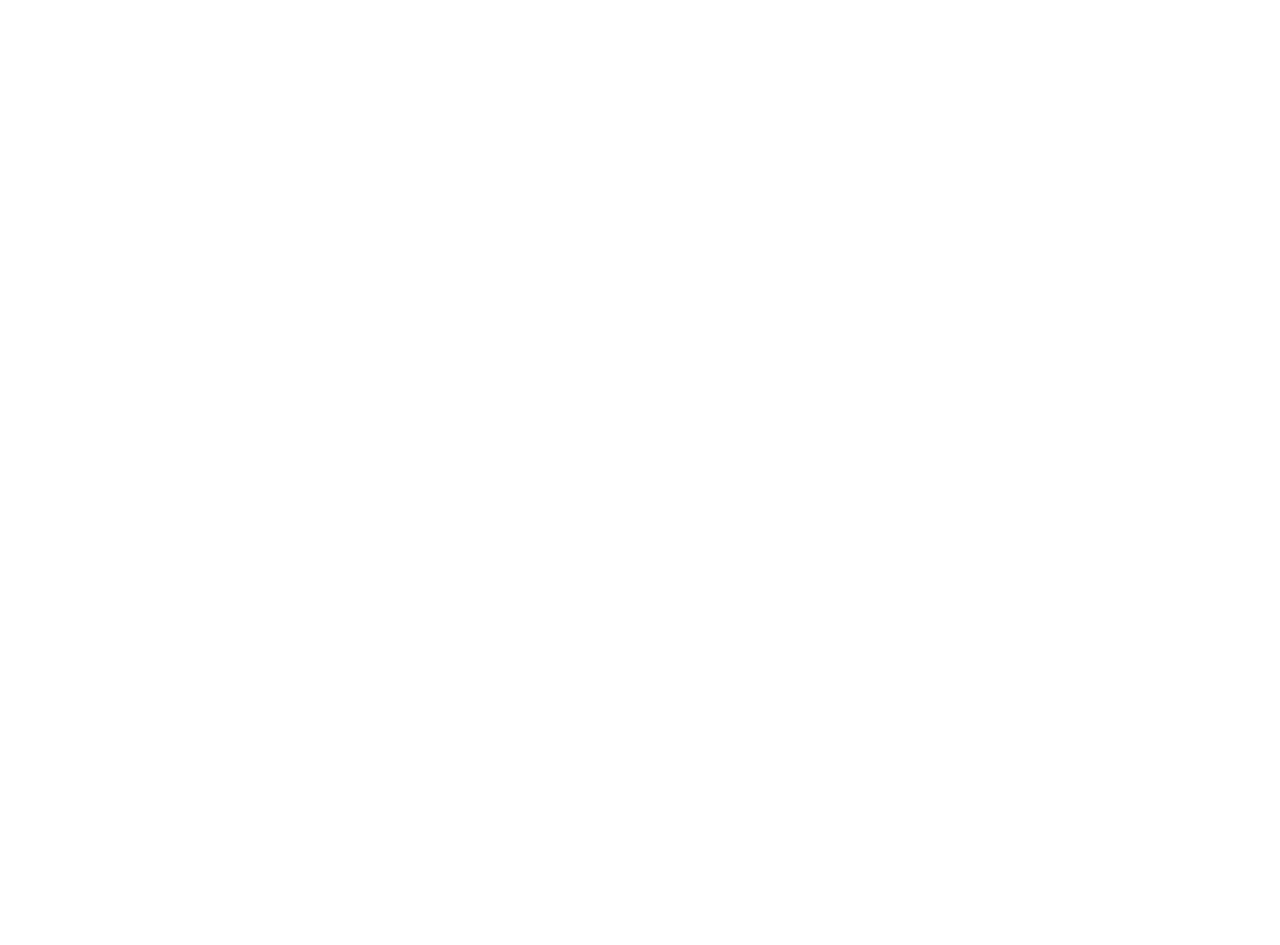
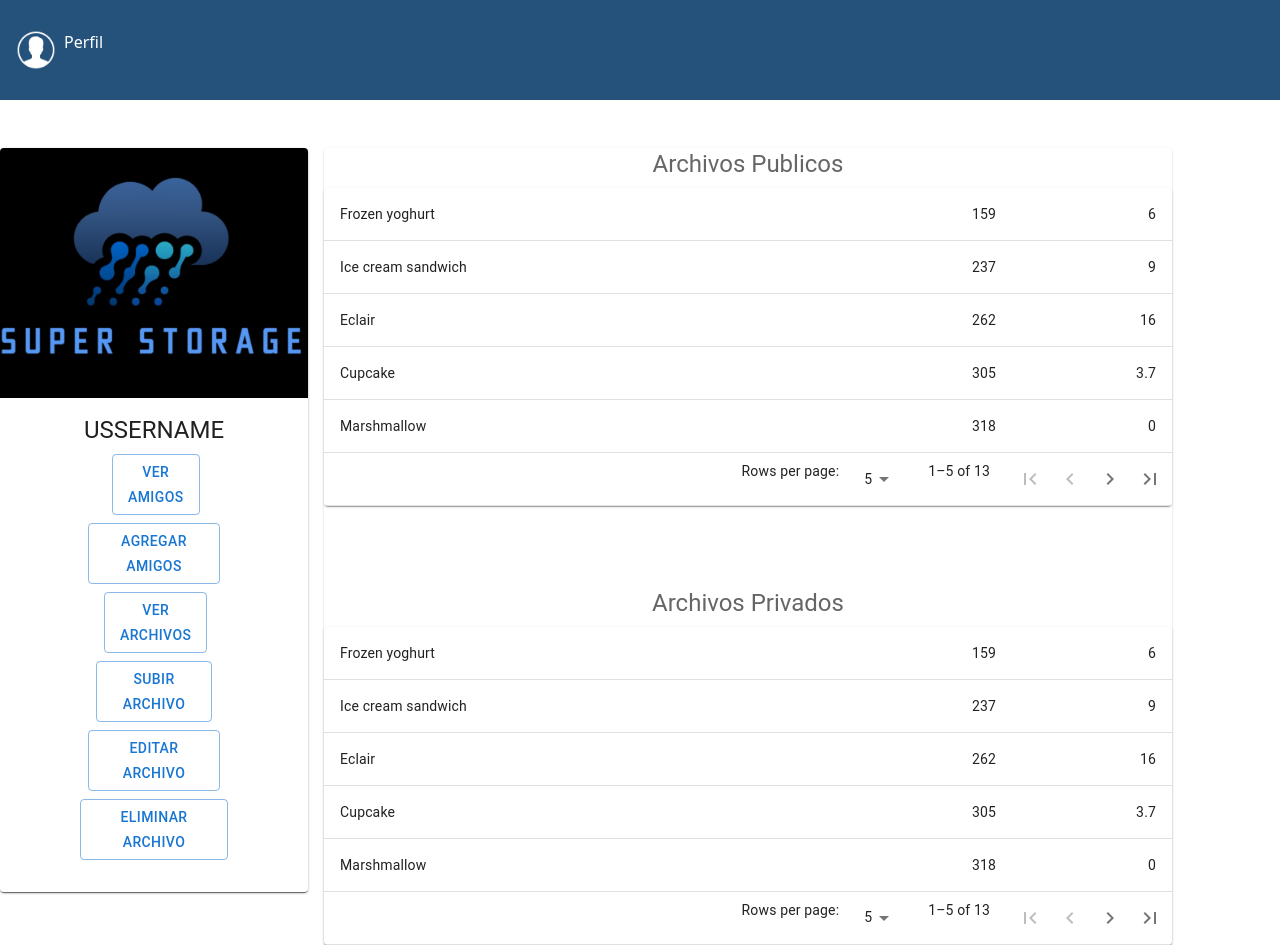
Before and after one commit to edpo1998/front-semi1-p1, a React (Vite) app: page /dashboard in a window 1280 px wide. Before the commit this address had no page. Before the commit the page ends 800 px from the top, so only its background shows below. Built offline with nearby package versions, Linux system fonts and the light colour scheme; a web font is replaced by a local one.

Commit message:
Se creo dashboard usuario

```diff
--- /dev/null
+++ b/src/components/menu.jsx
@@ -0,0 +1,62 @@
+import * as React from 'react';
+import Card from '@mui/material/Card';
+import CardActions from '@mui/material/CardActions';
+import CardContent from '@mui/material/CardContent';
+import CardMedia from '@mui/material/CardMedia';
+import Button from '@mui/material/Button';
+import Typography from '@mui/material/Typography';
+import Box from '@mui/material/Box';
+
+
+export default function MenuUsuario(){
+    return(
+        <Card sx={{ maxWidth: 350, maxHeight: 750}}>
+            <CardMedia
+                component="img"
+                alt="super storage"
+                height="250"
+                image="/src/public/assets/images/logo_storage.jpeg"
+            />
+            <CardContent>
+                <Typography gutterBottom variant="h5" component="div" align='center'>
+                    USSERNAME
+                </Typography>
+                <Box sx={{ marginX: 12, marginY: 0 }}>
+                    <Button variant="outlined" size="medium" align='center'>
+                        Ver Amigos
+                    </Button>
+                </Box>
+
+                <Box sx={{ marginX: 9, marginY: 1 }}>
+                    <Button variant="outlined" size="medium" align='center'>
+                        Agregar Amigos
+                    </Button>
+                </Box>
+
+                <Box sx={{ marginX: 11, marginY: 1 }}>
+                    <Button variant="outlined" size="medium" align='center'>
+                        Ver Archivos
+                    </Button>
+                </Box>
+
+                <Box sx={{ marginX: 10, marginY: 1 }}>
+                    <Button variant="outlined" size="medium" align='center'>
+                        Subir Archivo
+                    </Button>
+                </Box>
+
+                <Box sx={{ marginX: 9, marginY: 1 }}>
+                    <Button variant="outlined" size="medium" align='center'>
+                        Editar Archivo
+                    </Button>
+                </Box>
+
+                <Box sx={{ marginX: 8, marginY: 1 }}>
+                    <Button variant="outlined" size="medium" align='center'>
+                        Eliminar Archivo
+                    </Button>
+                </Box>
+            </CardContent>
+        </Card>
+    );
+}
--- /dev/null
+++ b/src/components/tabla.jsx
@@ -0,0 +1,167 @@
+import * as React from 'react';
+import PropTypes from 'prop-types';
+import { useTheme } from '@mui/material/styles';
+import Box from '@mui/material/Box';
+import Table from '@mui/material/Table';
+import TableBody from '@mui/material/TableBody';
+import TableCell from '@mui/material/TableCell';
+import TableContainer from '@mui/material/TableContainer';
+import TableFooter from '@mui/material/TableFooter';
+import TablePagination from '@mui/material/TablePagination';
+import TableRow from '@mui/material/TableRow';
+import Paper from '@mui/material/Paper';
+import IconButton from '@mui/material/IconButton';
+import FirstPageIcon from '@mui/icons-material/FirstPage';
+import KeyboardArrowLeft from '@mui/icons-material/KeyboardArrowLeft';
+import KeyboardArrowRight from '@mui/icons-material/KeyboardArrowRight';
+import LastPageIcon from '@mui/icons-material/LastPage';
+
+function TablePaginationActions(props) {
+  const theme = useTheme();
+  const { count, page, rowsPerPage, onPageChange } = props;
+
+  const handleFirstPageButtonClick = (event) => {
+    onPageChange(event, 0);
+  };
+
+  const handleBackButtonClick = (event) => {
+    onPageChange(event, page - 1);
+  };
+
+  const handleNextButtonClick = (event) => {
+    onPageChange(event, page + 1);
+  };
+
+  const handleLastPageButtonClick = (event) => {
+    onPageChange(event, Math.max(0, Math.ceil(count / rowsPerPage) - 1));
+  };
+
+  return (
+    <Box sx={{ flexShrink: 0, ml: 2.5 }}>
+      <IconButton
+        onClick={handleFirstPageButtonClick}
+        disabled={page === 0}
+        aria-label="first page"
+      >
+        {theme.direction === 'rtl' ? <LastPageIcon /> : <FirstPageIcon />}
+      </IconButton>
+      <IconButton
+        onClick={handleBackButtonClick}
+        disabled={page === 0}
+        aria-label="previous page"
+      >
+        {theme.direction === 'rtl' ? <KeyboardArrowRight /> : <KeyboardArrowLeft />}
+      </IconButton>
+      <IconButton
+        onClick={handleNextButtonClick}
+        disabled={page >= Math.ceil(count / rowsPerPage) - 1}
+        aria-label="next page"
+      >
+        {theme.direction === 'rtl' ? <KeyboardArrowLeft /> : <KeyboardArrowRight />}
+      </IconButton>
+      <IconButton
+        onClick={handleLastPageButtonClick}
+        disabled={page >= Math.ceil(count / rowsPerPage) - 1}
+        aria-label="last page"
+      >
+        {theme.direction === 'rtl' ? <FirstPageIcon /> : <LastPageIcon />}
+      </IconButton>
+    </Box>
+  );
+}
+
+TablePaginationActions.propTypes = {
+  count: PropTypes.number.isRequired,
+  onPageChange: PropTypes.func.isRequired,
+  page: PropTypes.number.isRequired,
+  rowsPerPage: PropTypes.number.isRequired,
+};
+
+function createData(name, calories, fat) {
+  return { name, calories, fat };
+}
+
+const rows = [
+  createData('Cupcake', 305, 3.7),
+  createData('Donut', 452, 25.0),
+  createData('Eclair', 262, 16.0),
+  createData('Frozen yoghurt', 159, 6.0),
+  createData('Gingerbread', 356, 16.0),
+  createData('Honeycomb', 408, 3.2),
+  createData('Ice cream sandwich', 237, 9.0),
+  createData('Jelly Bean', 375, 0.0),
+  createData('KitKat', 518, 26.0),
+  createData('Lollipop', 392, 0.2),
+  createData('Marshmallow', 318, 0),
+  createData('Nougat', 360, 19.0),
+  createData('Oreo', 437, 18.0),
+].sort((a, b) => (a.calories < b.calories ? -1 : 1));
+
+export default function TablaArchivo() {
+  const [page, setPage] = React.useState(0);
+  const [rowsPerPage, setRowsPerPage] = React.useState(5);
+
+  // Avoid a layout jump when reaching the last page with empty rows.
+  const emptyRows =
+    page > 0 ? Math.max(0, (1 + page) * rowsPerPage - rows.length) : 0;
+
+  const handleChangePage = (event, newPage) => {
+    setPage(newPage);
+  };
+
+  const handleChangeRowsPerPage = (event) => {
+    setRowsPerPage(parseInt(event.target.value, 10));
+    setPage(0);
+  };
+
+  return (
+    <TableContainer component={Paper}>
+      <Table sx={{ minWidth: 500 }} aria-label="custom pagination table">
+        <TableBody>
+          {(rowsPerPage > 0
+            ? rows.slice(page * rowsPerPage, page * rowsPerPage + rowsPerPage)
+            : rows
+          ).map((row) => (
+            <TableRow key={row.name}>
+              <TableCell component="th" scope="row">
+                {row.name}
+              </TableCell>
+              <TableCell style={{ width: 160 }} align="right">
+                {row.calories}
+              </TableCell>
+              <TableCell style={{ width: 160 }} align="right">
+                {row.fat}
+              </TableCell>
+            </TableRow>
+          ))}
+
+          {emptyRows > 0 && (
+            <TableRow style={{ height: 53 * emptyRows }}>
+              <TableCell colSpan={6} />
+            </TableRow>
+          )}
+        </TableBody>
+        <TableFooter>
+          <TableRow>
+            <TablePagination
+              rowsPerPageOptions={[5, 10, 25, { label: 'All', value: -1 }]}
+              colSpan={3}
+              count={rows.length}
+              rowsPerPage={rowsPerPage}
+              page={page}
+              SelectProps={{
+                inputProps: {
+                  'aria-label': 'rows per page',
+                },
+                native: true,
+              }}
+              onPageChange={handleChangePage}
+              onRowsPerPageChange={handleChangeRowsPerPage}
+              ActionsComponent={TablePaginationActions}
+            />
+          </TableRow>
+        </TableFooter>
+      </Table>
+    </TableContainer>
+  );
+}
--- /dev/null
+++ b/src/pages/principal.jsx
@@ -0,0 +1,47 @@
+import * as React from 'react';
+import { styled } from '@mui/material/styles';
+import Box from '@mui/material/Box';
+import Paper from '@mui/material/Paper';
+import Grid from '@mui/material/Grid';
+import TablaArchivo from '../components/tabla';
+import MenuUsuario from '../components/menu';
+import Typography from '@mui/material/Typography';
+
+const Item = styled(Paper)(({ theme }) => ({
+    backgroundColor: theme.palette.mode === 'dark' ? '#1A2027' : '#fff',
+    ...theme.typography.body2,
+    padding: theme.spacing(0),
+    textAlign: 'center',
+    color: theme.palette.text.secondary,
+}));
+
+export default function DashBoard() {
+    return (
+        <Box sx={{ flexGrow: 1 }}>
+            <Grid container spacing={2}>
+                <Grid item xs={3}>
+                    <br /><br />
+                    <Item>
+                        <center>
+                            <MenuUsuario />
+                        </center>
+                    </Item>
+                </Grid>
+                <Grid item xs={8}>
+                    <br /><br />
+                    <Item>
+                        <Typography gutterBottom variant="h5" component="div" align='center'>
+                            Archivos Publicos
+                        </Typography>
+                        <TablaArchivo />
+                        <br /><br /><br /><br />
+                        <Typography gutterBottom variant="h5" component="div" align='center'>
+                            Archivos Privados
+                        </Typography>
+                        <TablaArchivo />
+                    </Item>
+                </Grid>
+            </Grid>
+        </Box>
+    );
+}
--- a/src/pages/registro.jsx
+++ b/src/pages/registro.jsx
@@ -11,6 +11,7 @@
 import InsertEmoticonIcon from '@mui/icons-material/InsertEmoticon';
 import PasswordIcon from '@mui/icons-material/Password';
 import InsertPhotoIcon from '@mui/icons-material/InsertPhoto';
+import IconButton from '@mui/material/IconButton';
 
 export default function RegistroUsuario() {
     return (
@@ -62,14 +63,16 @@
                     Carga tu foto de perfil:
                 </Typography>
                 <Box sx={{ display: 'flex', alignItems: 'flex-end' }}>
-                    <InsertPhotoIcon color="primary" />
-                    <input id="foto" variant="standard" type="file" />
+                    <IconButton color="primary" aria-label="upload picture" component="label">
+                        <input hidden accept="image/*" type="file" />
+                        <InsertPhotoIcon />
+                    </IconButton>
 
                 </Box>
             </CardContent>
             <CardActions>
-                    <Button size="medium">Registrar</Button>
-                    <Button size="medium">Cancelar</Button>
+                <Button size="medium">Registrar</Button>
+                <Button size="medium">Cancelar</Button>
             </CardActions>
         </Card>
     );
--- a/src/routers/App.jsx
+++ b/src/routers/App.jsx
@@ -7,6 +7,7 @@
 } from "react-router-dom";
 import Layout from '../components/containers/Layout';
 import LoginUsuario from '../pages/login';
+import DashBoard from '../pages/principal';
 import RegistroUsuario from '../pages/registro';
 
 // Pages
@@ -20,6 +21,7 @@
           <Route path="/" element={ <h1>Hola </h1> } />
           <Route path="/registro" element={ <RegistroUsuario/> } />
           <Route path='/login' element={<LoginUsuario/>}/>
+          <Route path='/dashboard' element={<DashBoard/>}/>
         </Route>
       </Routes>
     </Router>
```
